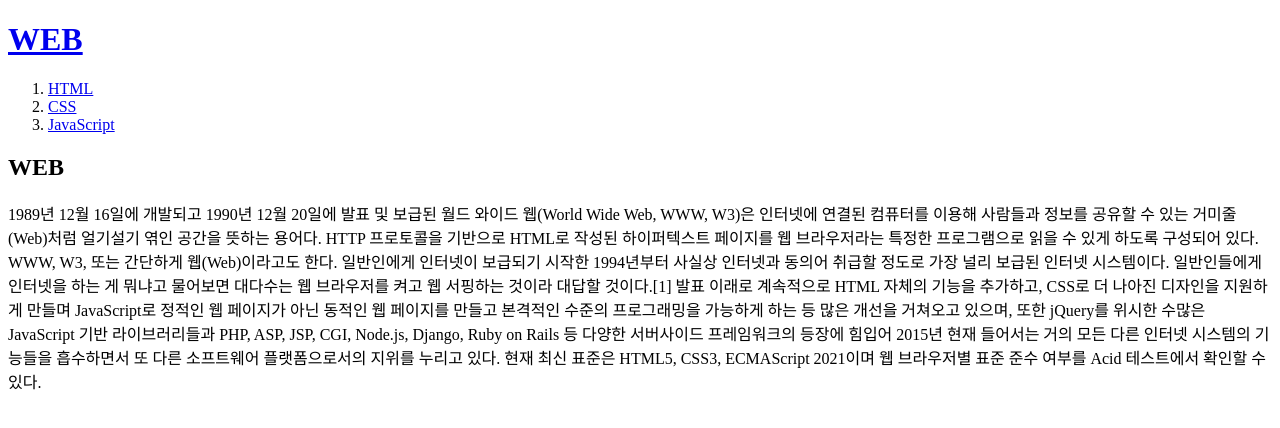
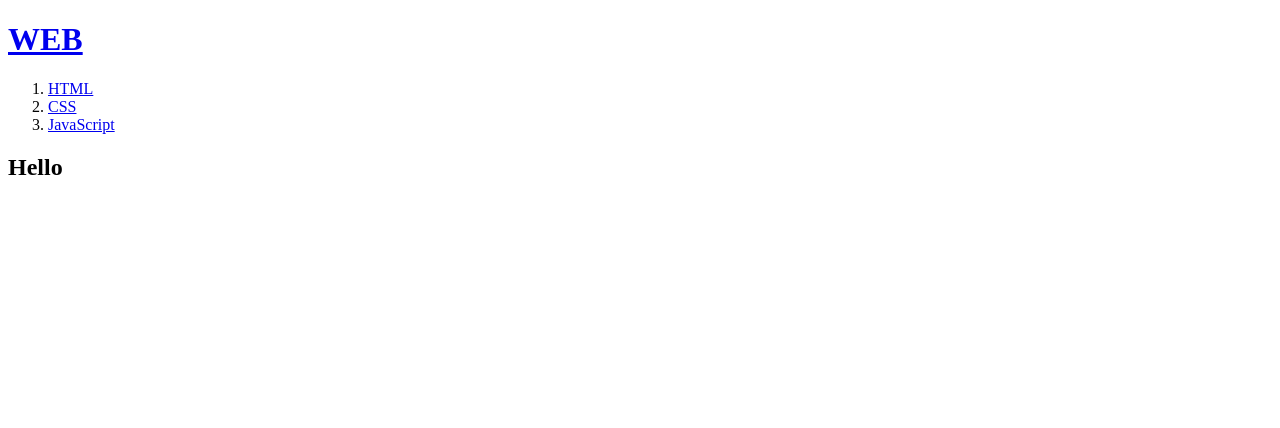
Before and after one commit to ddingga2/The-initiative, a plain HTML site: page index.html in a window 1280 px wide. Drawn offline with Linux system fonts and the light colour scheme.

Commit message:
Update index.html

```diff
--- a/index.html
+++ b/index.html
@@ -12,11 +12,7 @@
     <li><a href="3.html">JavaScript</a></li>
   </ol>
 
-  <h2>WEB</h2>
-  <p>
-    1989년 12월 16일에 개발되고 1990년 12월 20일에 발표 및 보급된 월드 와이드 웹(World Wide Web, WWW, W3)은 인터넷에 연결된 컴퓨터를 이용해 사람들과 정보를 공유할 수 있는 거미줄(Web)처럼 얼기설기 엮인 공간을 뜻하는 용어다. HTTP 프로토콜을 기반으로 HTML로 작성된 하이퍼텍스트 페이지를 웹 브라우저라는 특정한 프로그램으로 읽을 수 있게 하도록 구성되어 있다. WWW, W3, 또는 간단하게 웹(Web)이라고도 한다. 일반인에게 인터넷이 보급되기 시작한 1994년부터 사실상 인터넷과 동의어 취급할 정도로 가장 널리 보급된 인터넷 시스템이다. 일반인들에게 인터넷을 하는 게 뭐냐고 물어보면 대다수는 웹 브라우저를 켜고 웹 서핑하는 것이라 대답할 것이다.[1]
+  <h2>Hello</h2>
 
-    발표 이래로 계속적으로 HTML 자체의 기능을 추가하고, CSS로 더 나아진 디자인을 지원하게 만들며 JavaScript로 정적인 웹 페이지가 아닌 동적인 웹 페이지를 만들고 본격적인 수준의 프로그래밍을 가능하게 하는 등 많은 개선을 거쳐오고 있으며, 또한 jQuery를 위시한 수많은 JavaScript 기반 라이브러리들과 PHP, ASP, JSP, CGI, Node.js, Django, Ruby on Rails 등 다양한 서버사이드 프레임워크의 등장에 힘입어 2015년 현재 들어서는 거의 모든 다른 인터넷 시스템의 기능들을 흡수하면서 또 다른 소프트웨어 플랫폼으로서의 지위를 누리고 있다. 현재 최신 표준은 HTML5, CSS3, ECMAScript 2021이며 웹 브라우저별 표준 준수 여부를 Acid 테스트에서 확인할 수 있다.
-  </p>
 </body>
 </html>
```
